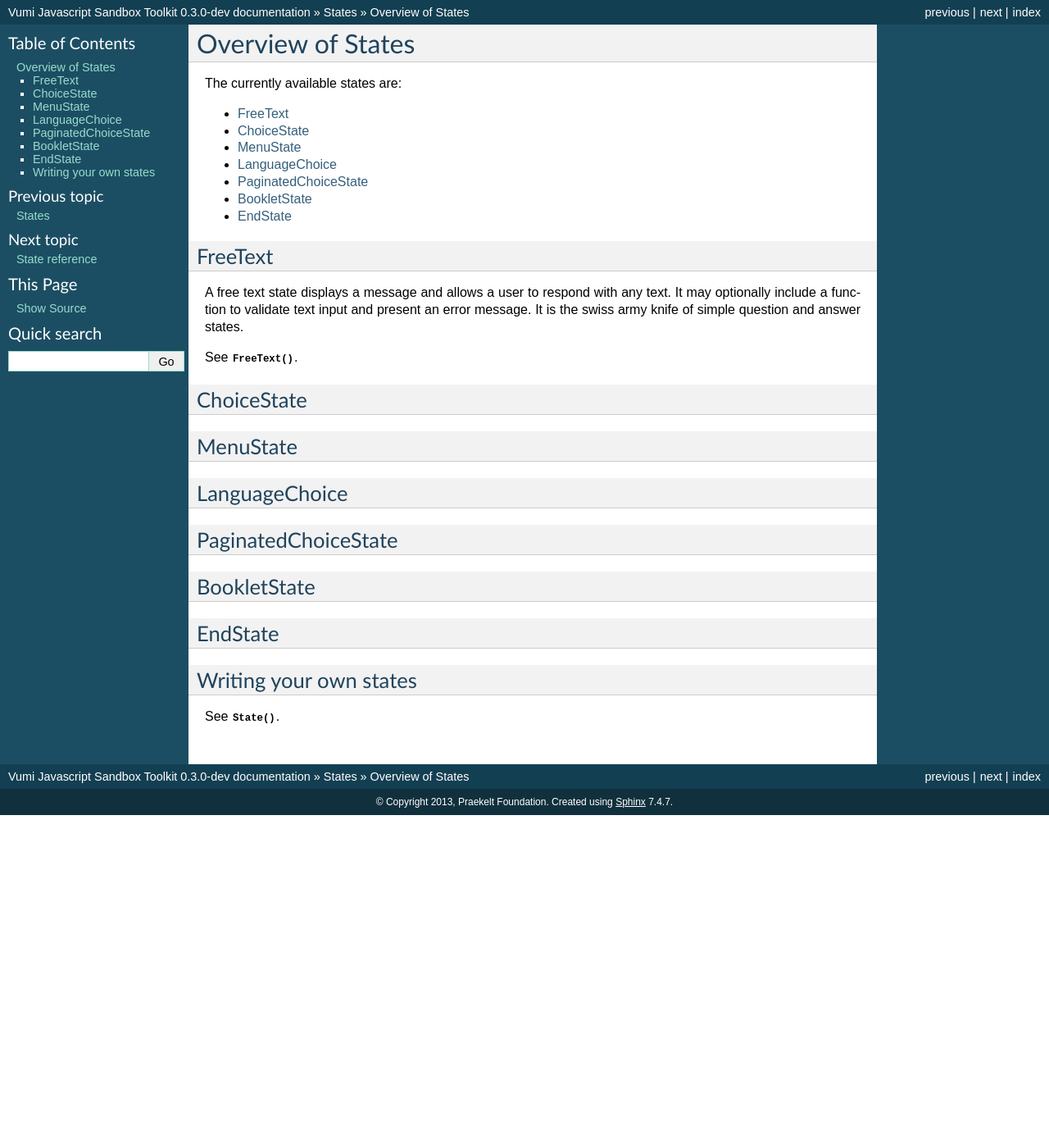
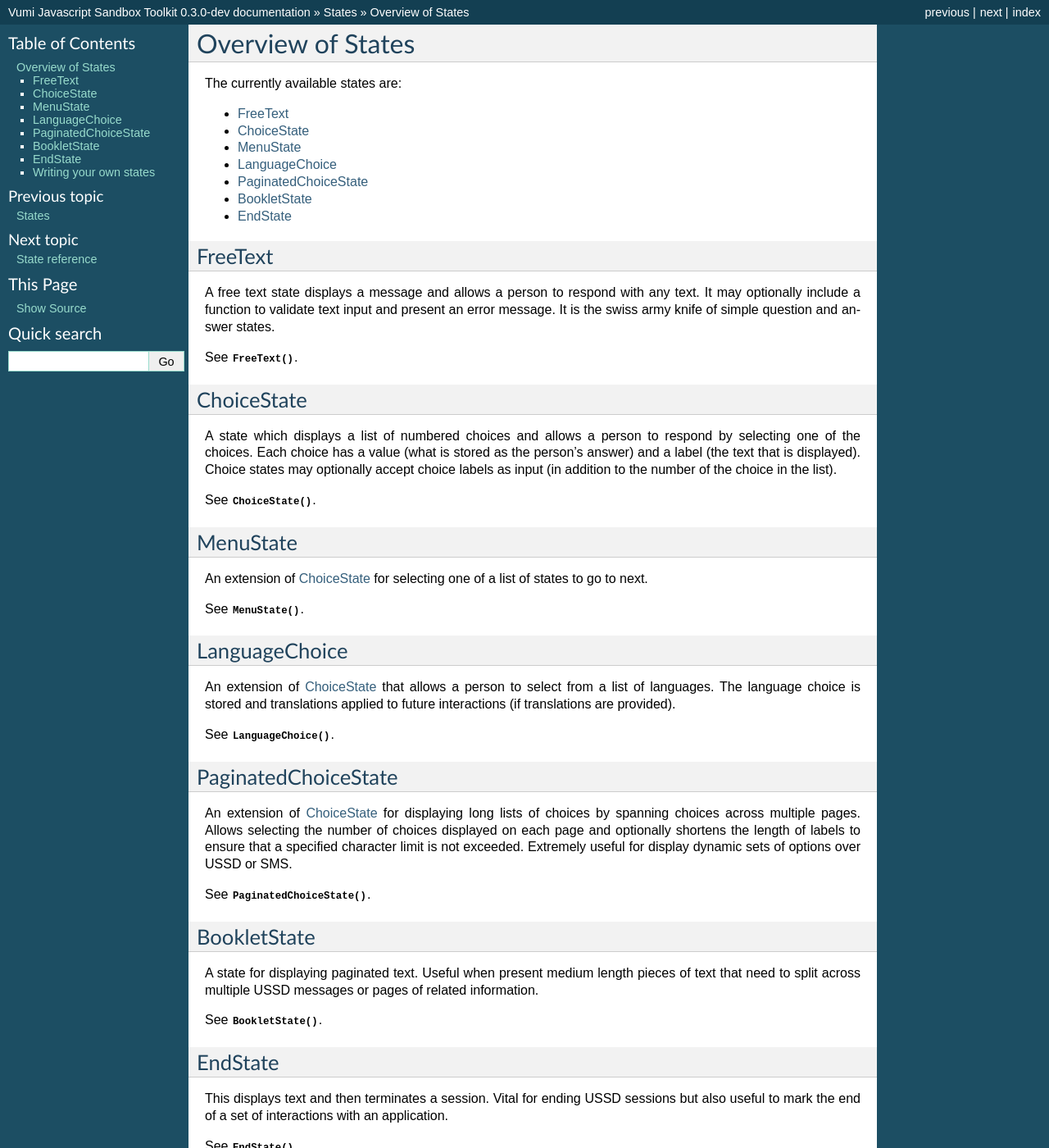
Before and after one commit to praekeltfoundation/vumi-jssandbox-toolkit, a Sphinx documentation site: the page built from docs/states/overview.rst, in a window 1280 px wide and 1400 px high. Shown: the whole window at 82% size. Built offline with Sphinx 7.4.7, drawn with Linux system fonts in a browser that asks for light colours; pages that are not in the unit, such as notebooks, are missing from menus; some of the changed text lies outside the part shown.

Commit message:
Fill in states overview.

```diff
--- a/docs/states/overview.rst
+++ b/docs/states/overview.rst
@@ -17,10 +17,10 @@
 FreeText
 --------
 
-A free text state displays a message and allows a user to respond with
-any text. It may optionally include a function to validate text input
-and present an error message. It is the swiss army knife of simple
-question and answer states.
+A free text state displays a message and allows a person to respond
+with any text. It may optionally include a function to validate text
+input and present an error message. It is the swiss army knife of
+simple question and answer states.
 
 See :class:`FreeText`.
 
@@ -30,11 +30,24 @@
 ChoiceState
 -----------
 
+A state which displays a list of numbered choices and allows a person
+to respond by selecting one of the choices. Each choice has a value
+(what is stored as the person's answer) and a label (the text that is
+displayed). Choice states may optionally accept choice labels as input
+(in addition to the number of the choice in the list).
+
+See :class:`ChoiceState`.
+
 
 .. _menu-state:
 
 MenuState
 ---------
+
+An extension of :ref:`ChoiceState <choice-state>` for selecting one of
+a list of states to go to next.
+
+See :class:`MenuState`.
 
 
 .. _language-choice:
@@ -42,11 +55,27 @@
 LanguageChoice
 --------------
 
+An extension of :ref:`ChoiceState <choice-state>` that allows a person
+to select from a list of languages. The language choice is stored and
+translations applied to future interactions (if translations are
+provided).
+
+See :class:`LanguageChoice`.
+
 
 .. _paginated-choice-state:
 
 PaginatedChoiceState
 --------------------
+
+An extension of :ref:`ChoiceState <choice-state>` for displaying long
+lists of choices by spanning choices across multiple pages. Allows
+selecting the number of choices displayed on each page and optionally
+shortens the length of labels to ensure that a specified character
+limit is not exceeded. Extremely useful for display dynamic sets of
+options over USSD or SMS.
+
+See :class:`PaginatedChoiceState`.
 
 
 .. _booklet-state:
@@ -54,14 +83,29 @@
 BookletState
 ------------
 
+A state for displaying paginated text. Useful when present medium
+length pieces of text that need to split across multiple USSD messages
+or pages of related information.
+
+See :class:`BookletState`.
+
 
 .. _end-state:
 
 EndState
 --------
 
+This displays text and then terminates a session. Vital for ending
+USSD sessions but also useful to mark the end of a set of interactions
+with an application.
+
+See :class:`EndState`.
+
 
 Writing your own states
 -----------------------
 
-See :class:`State`.
+You can also write your own states!
+
+Start by extending one of the exist states, or the base :class:`State`
+class as needed.
```
